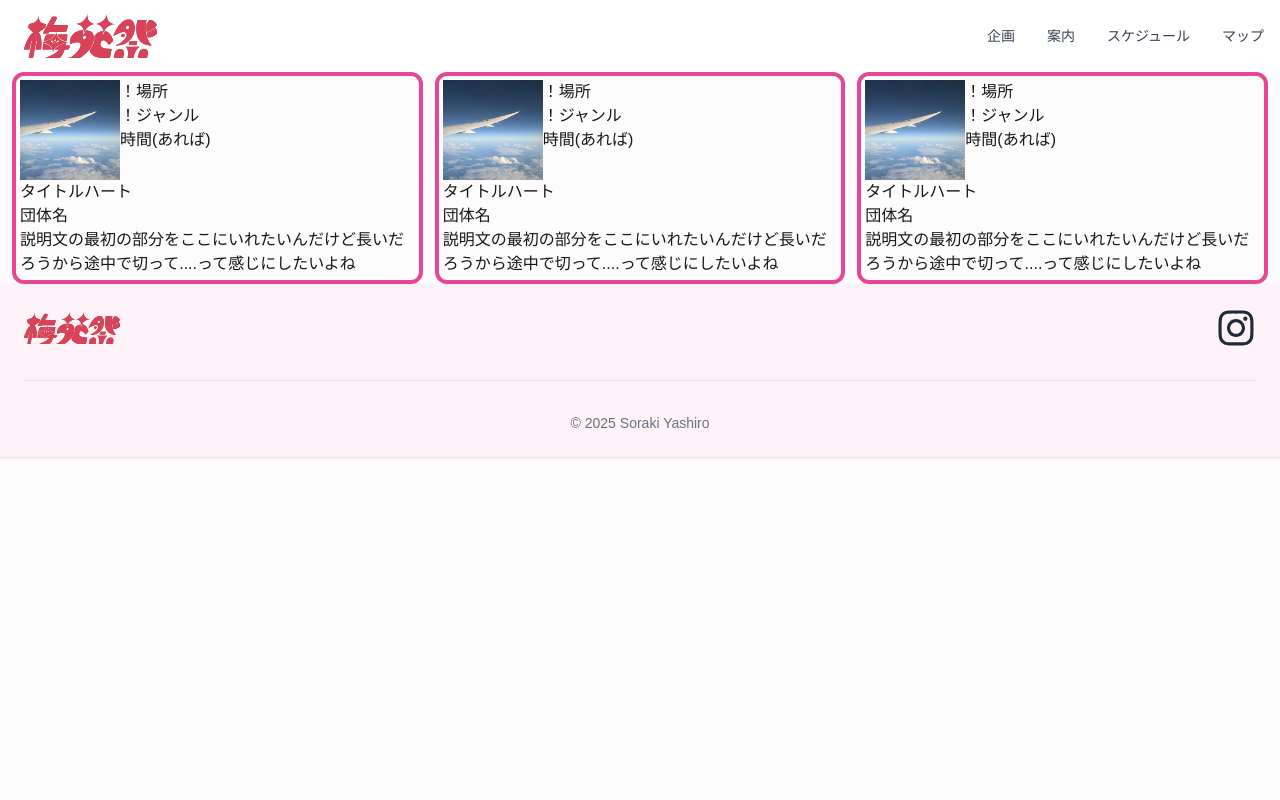
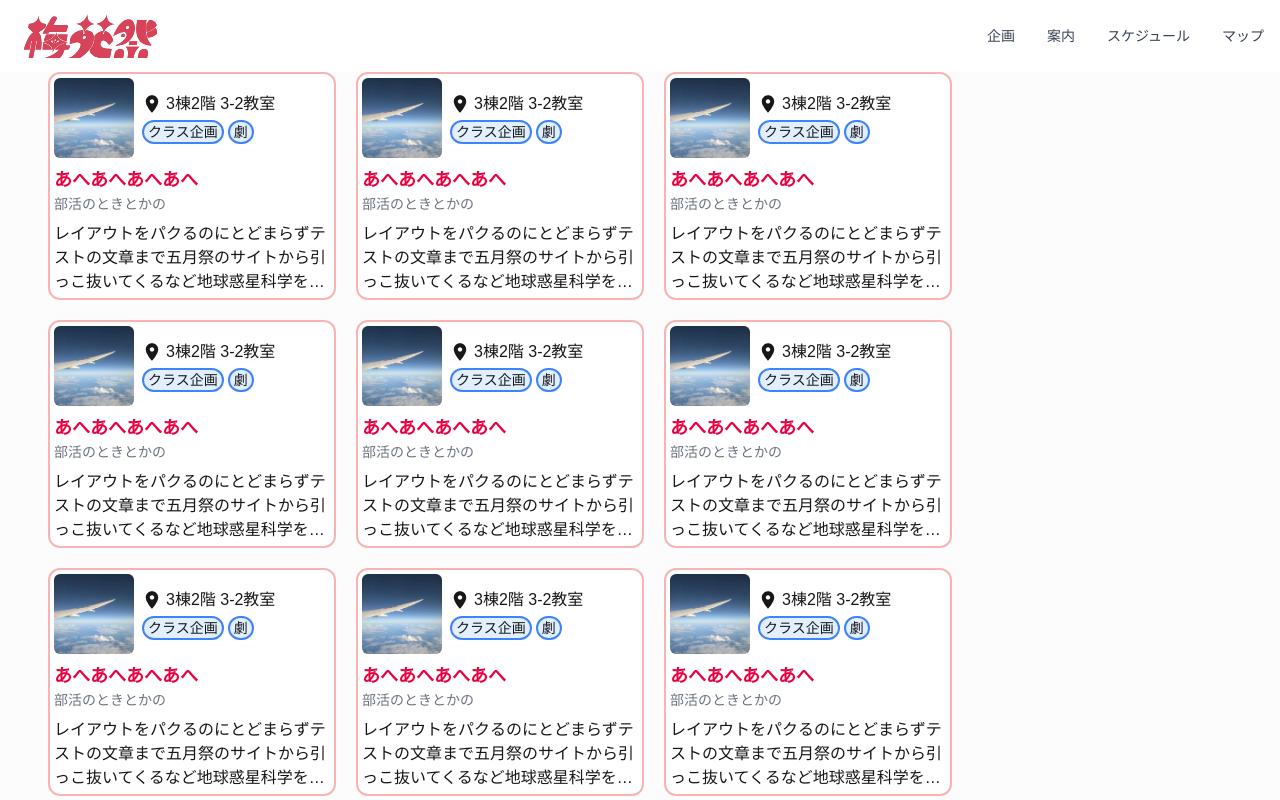
Before and after one commit to baiensai/2026, a Next.js app: page /projects in a window 1280 px wide. Shown: the top 800 px of the page. Built offline with nearby package versions, Linux system fonts and the light colour scheme.

Commit message:
とりあえず概形決定

```diff
--- a/app/_components/card.js
+++ b/app/_components/card.js
@@ -1,25 +1,34 @@
+import { IoMdPin, IoMdHeart } from "react-icons/io"
+
 function Card() {
   return (
-    <div className="w-full p-1 border-[4px] border-pink-500 rounded-xl">
+    <div className="w-full p-1 border-[2px] border-red-300 rounded-xl bg-[#FFFFFF]">
 
-      <div className="flex">
-        <img src='/test-icon.webp' className="w-25 h-25" />
-        <div>
-          <p>！場所</p>
-          <p>！ジャンル</p>
-          <p>時間(あれば)</p>
+      <div className="flex flex-col md:flex-row items-center">
+        <img src='/test-icon.webp' className="w-15 h-15 md:w-20 md:h-20 rounded-md mr-auto md:mr-2" />
+        <div className="w-full mt-2 md:mt-0">
+          <div className="flex items-center mb-1">
+            <IoMdPin className="w-4 h-4 md:w-5 md:h-5 mr-1" />
+            <p className="text-sm md:text-base">3棟2階 3-2教室</p>
+          </div>
+          <div className="flex items-center justify-between w-full">
+            <div className="flex gap-1">
+              <p className="border-2 rounded-full border-blue-500 bg-blue-100 px-1 text-xs md:text-sm">クラス企画</p>
+              <p className="border-2 rounded-full border-blue-500 bg-blue-100 px-1 text-xs md:text-sm">劇</p>
+            </div>
+            {/* <IoMdHeart className="w-6 h-6 mr-1 text-red-600" /> これ実装する余裕あるかわからないのでコメントで残しときます */}
+          </div>
         </div>
       </div>
 
-      <div className="flex">
+      <div className="flex my-2">
         <div>
-          <p>タイトル</p>
-          <p>団体名</p>
+          <p className="text-base md:text-lg text-rose-600 font-semibold">あへあへあへあへ</p>
+          <p className="text-xs md:text-sm text-gray-500">部活のときとかの</p>
         </div>
-        <p>ハート</p>
       </div>
 
-      <p>説明文の最初の部分をここにいれたいんだけど長いだろうから途中で切って....って感じにしたいよね</p>
+      <p className="text-sm md:text-base w-full line-clamp-2 md:line-clamp-3">レイアウトをパクるのにとどまらずテストの文章まで五月祭のサイトから引っこ抜いてくるなど地球惑星科学を専攻する学生が主催する企画です！展示や実験、シミュレーションのほか雑誌や地層パフェの提供も行います！地球惑星科学を専攻する学生が主催する企画です！展示や実験、シミュレーションのほか雑誌や地層パフェの提供も行います！地球惑星科学を専攻する学生が主催する企画です！展示や実験、シミュレーションのほか雑誌や地層パフェの提供も行います！</p>
     </div>
   )
 }
--- a/app/projects/page.js
+++ b/app/projects/page.js
@@ -1,9 +1,22 @@
 import Card from "../_components/card"
+{/* <div className="flex flex-col md:flex-row md:space-x-4 md:px-3 mx-8 md:mx-0 space-y-4 md:space-y-0"> */}
 
 function Projects() {
   return (
-    <div className="flex space-x-3 px-3">
+<div className="grid grid-cols-2 md:grid-cols-3 gap-y-2 md:gap-y-5 gap-x-2 md:gap-x-5 md:px-12 md:max-w-[1000px] mx-2 md:mx-0">
+        <Card />
       <Card />
+      <Card />      <Card />
+      <Card />
+      <Card />      <Card />
+      <Card />
+      <Card />      <Card />
+      <Card />
+      <Card />      <Card />
+      <Card />
+      <Card />      <Card />
+      <Card />
+      <Card />      <Card />
       <Card />
       <Card />
       {/* <p>企画一覧</p>
--- a/package.json
+++ b/package.json
@@ -9,6 +9,7 @@
     "lint": "next lint"
   },
   "dependencies": {
+    "@tailwindcss/line-clamp": "^0.4.4",
     "flowbite-react": "^0.12.5",
     "next": "15.4.5",
     "react": "19.1.0",
--- /dev/null
+++ b/tailwind.config.js
@@ -0,0 +1,11 @@
+module.exports = {
+  content: [
+    "./src/**/*.{js,ts,jsx,tsx}",
+  ],
+  theme: {
+    extend: {},
+  },
+  plugins: [
+    require('@tailwindcss/line-clamp'),
+  ],
+}
```
Also changed, not shown: 1 other file (tests, documents, lock files or other folders).
